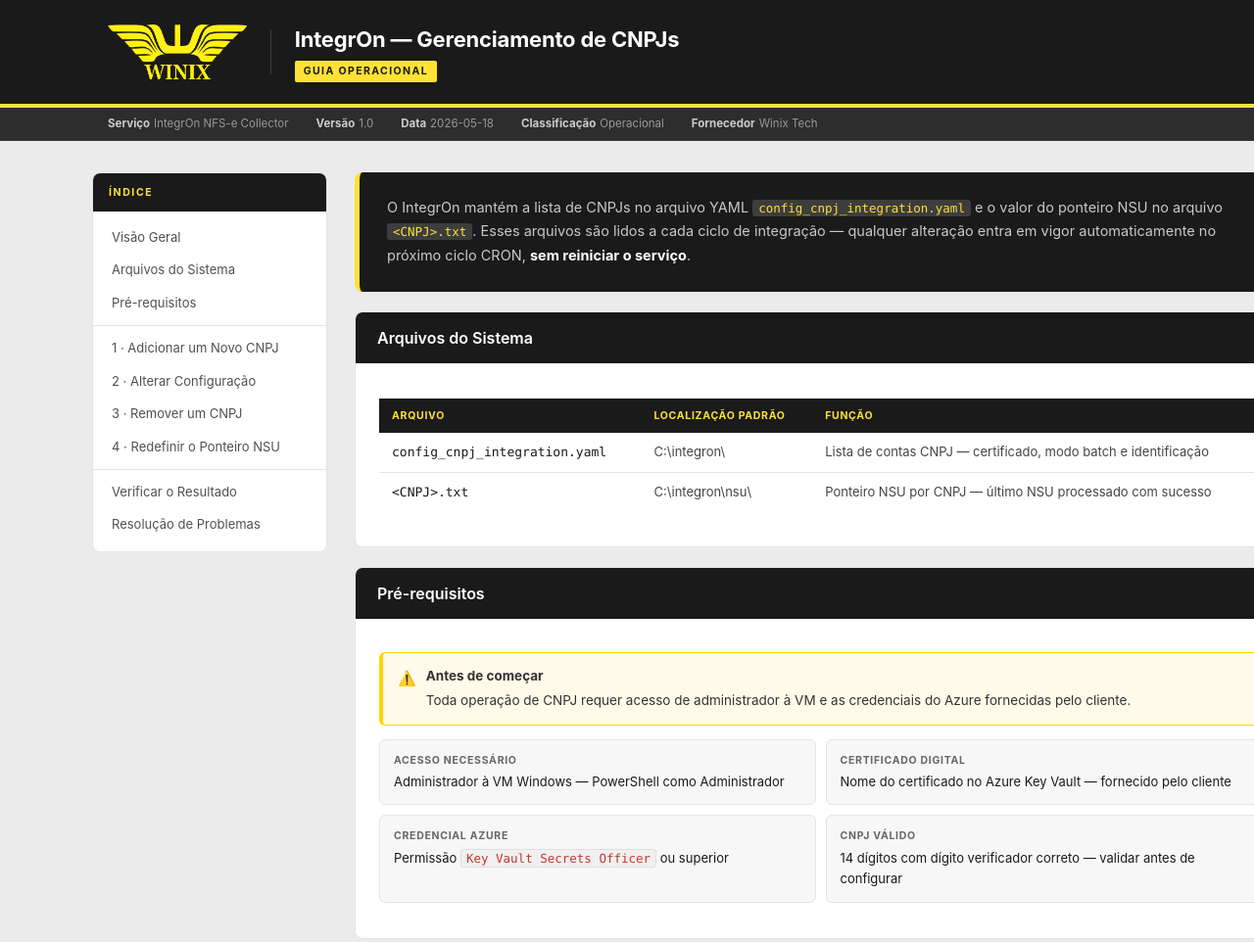
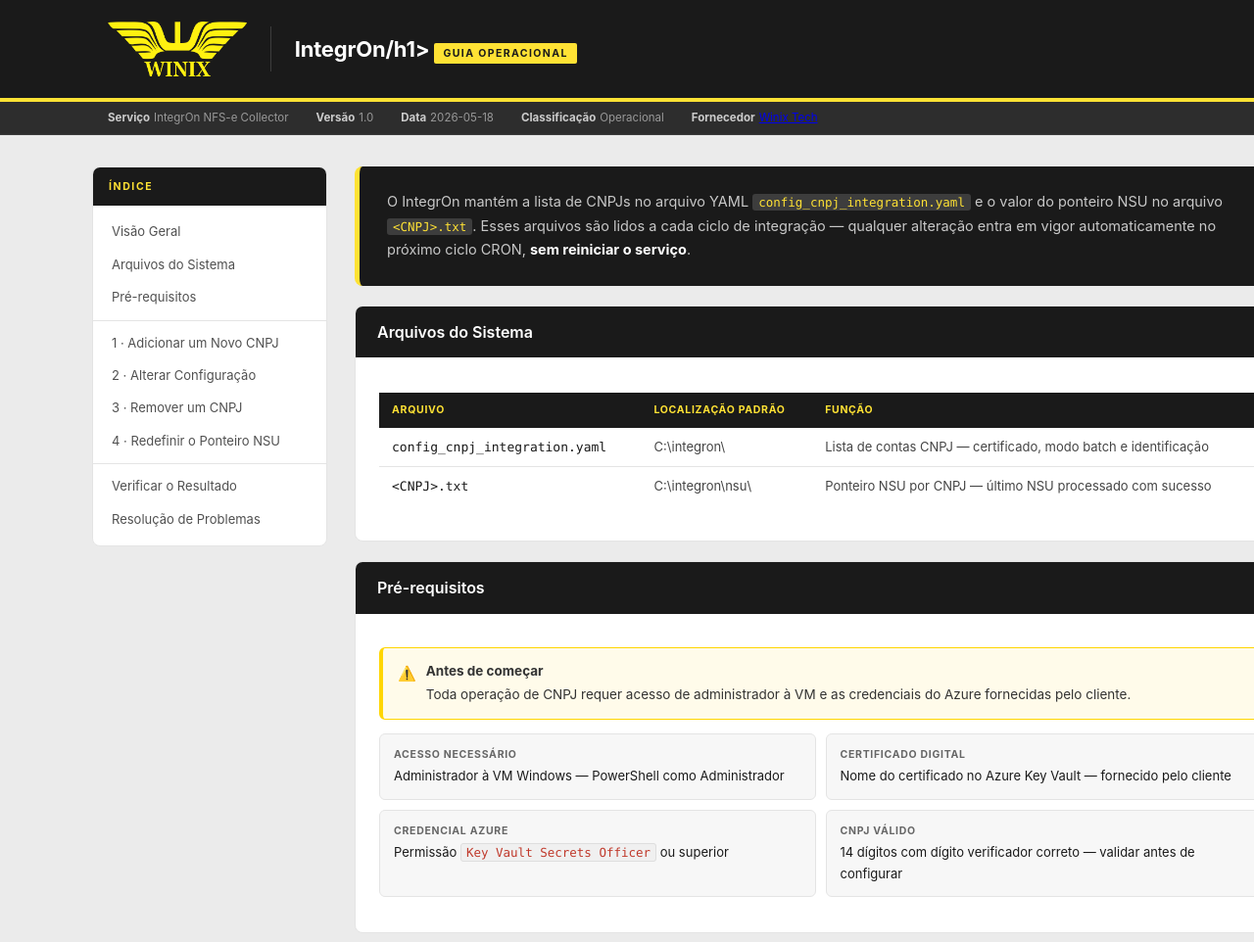
Before and after one commit to winixtech/integron.docs, a plain HTML site: page docs/index.html in a window 1280 px wide. Shown: the top 962 px of the page at 98% size. Drawn offline with Linux system fonts and the light colour scheme.

Commit message:
Update title and footer links in index.html

```diff
--- a/docs/index.html
+++ b/docs/index.html
@@ -3,7 +3,8 @@
 <head>
     <meta charset="UTF-8">
     <meta name="viewport" content="width=device-width, initial-scale=1.0">
-    <title>IntegrOn — Gerenciamento de CNPJs | Winix Tech</title>
+    <link rel="icon" href="./winix_logo_yellow.png" type="image/x-icon">
+    <title>IntegrOn | Winix Tech</title>
     <style>
         :root {
             --yellow:       #FFE234;
@@ -284,7 +285,7 @@
         <img src="./winix_logo_yellow.png" alt="Winix Tech" class="header-logo">
         <div class="header-rule"></div>
         <div class="header-text">
-            <h1>IntegrOn — Gerenciamento de CNPJs</h1>
+            <h1>IntegrOn/h1>
             <span class="badge">Guia Operacional</span>
         </div>
     </div>
@@ -297,7 +298,7 @@
         <span><strong>Versão</strong>1.0</span>
         <span><strong>Data</strong>2026-05-18</span>
         <span><strong>Classificação</strong>Operacional</span>
-        <span><strong>Fornecedor</strong>Winix Tech</span>
+        <span><strong>Fornecedor</strong><a href="https://winixtech.com.br/">Winix Tech</a></span>
     </div>
 </div>
 
@@ -759,7 +760,7 @@
                         Após corrigir a causa raiz, <strong>não é necessário reiniciar o serviço</strong>. O próximo ciclo CRON retomará automaticamente a partir do último NSU registrado.
                     </div>
                 </div>
-            </div>
+            </div>FV
         </div>
 
     </main>
@@ -768,7 +769,7 @@
 <!-- ═══════════════ FOOTER ═══════════════ -->
 <footer class="site-footer">
     <div class="footer-inner">
-        <p>IntegrOn NFS-e Collector &nbsp;·&nbsp; Winix Tech &nbsp;·&nbsp; Documento gerado em 2026-05-18</p>
+        <p>IntegrOn NFS-e Collector &nbsp;·&nbsp; <a href="https://winixtech.com.br/">Winix Tech</a> &nbsp;·&nbsp; Documento gerado em 2026-05-18</p>
         <img src="./winix_logo_yellow.png" alt="Winix Tech" class="footer-logo">
     </div>
 </footer>
```
